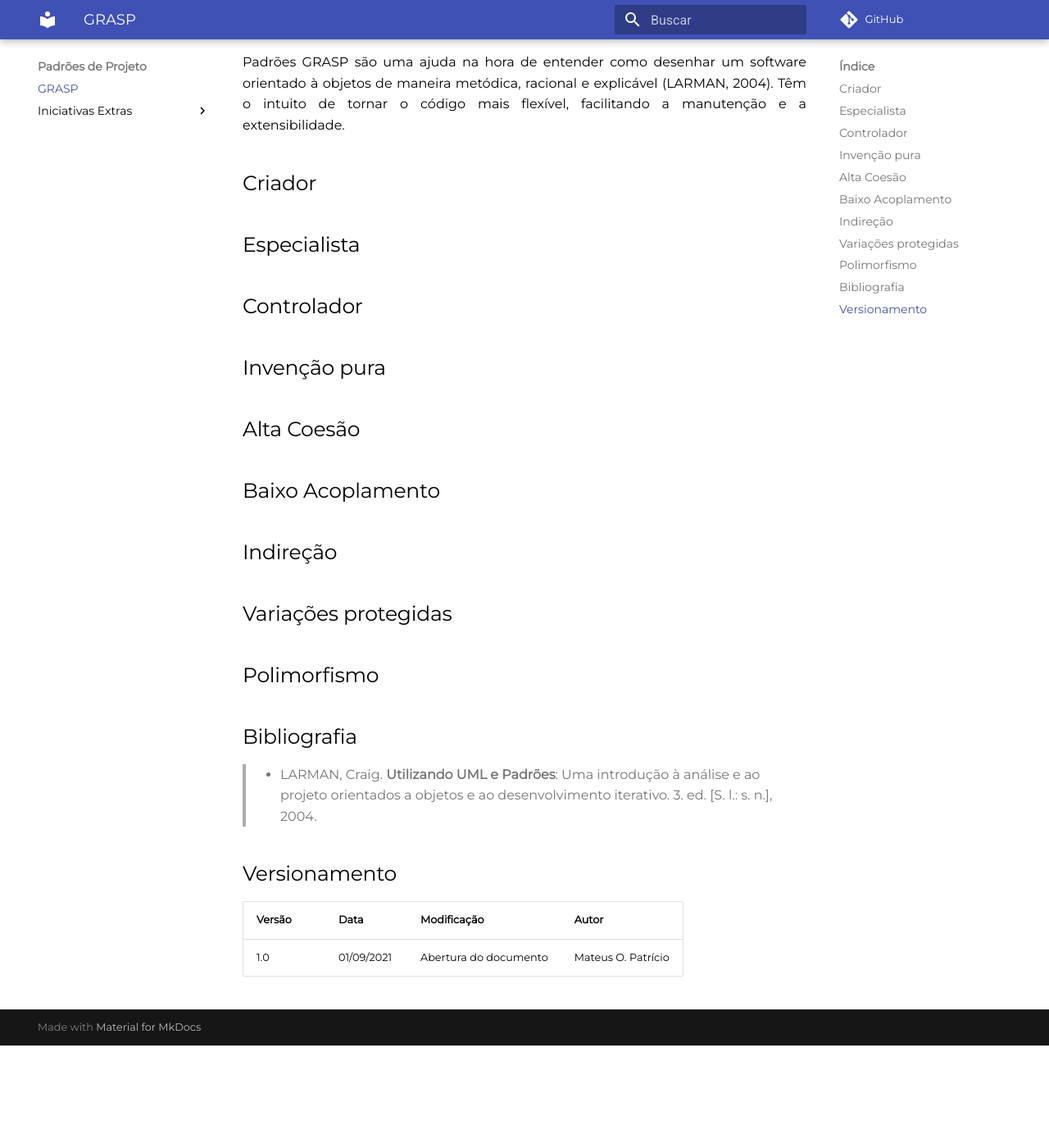
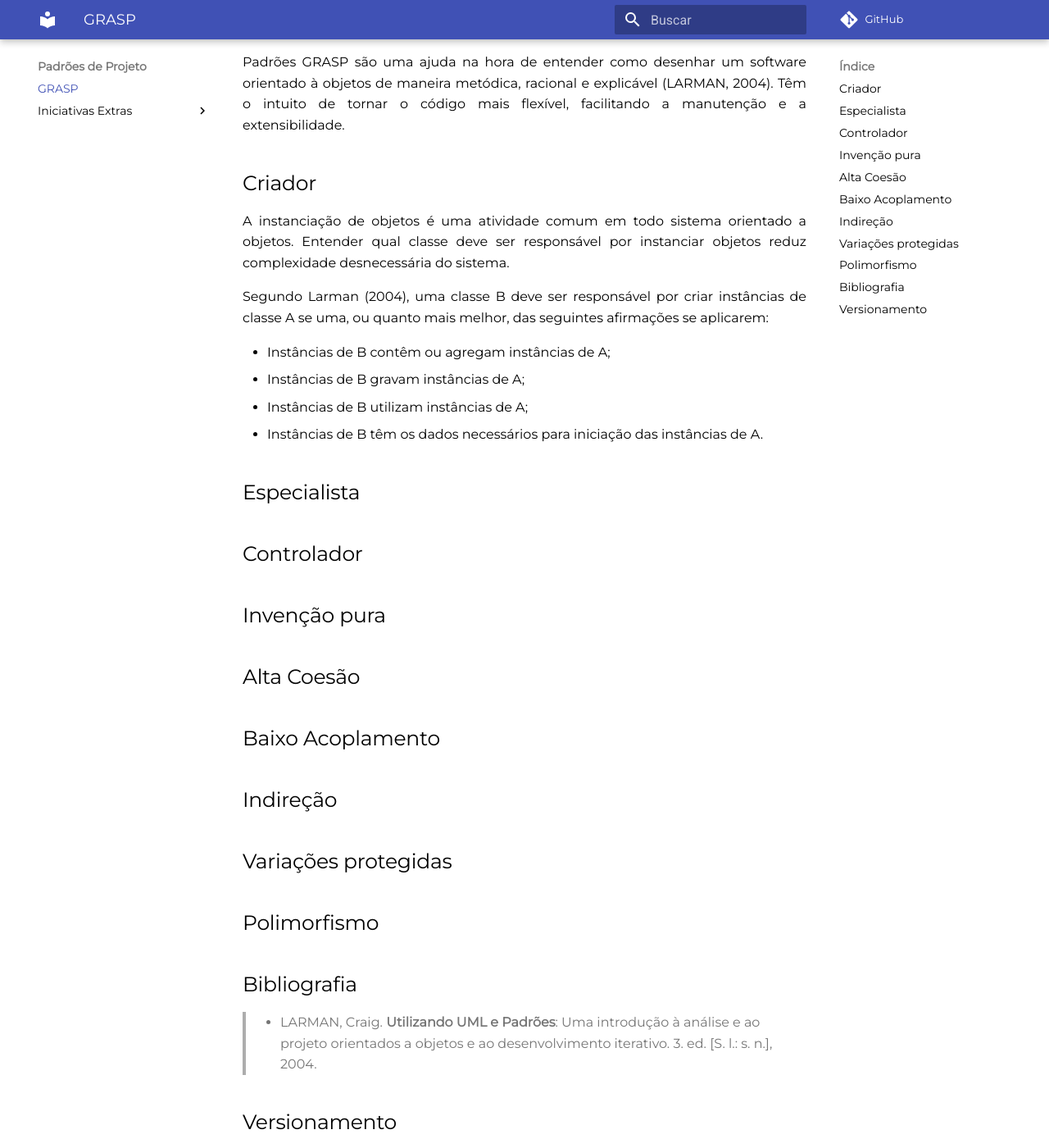
Before and after one commit to UnBArqDsw2021-1/2021.1_G6_Curumim, an MkDocs documentation site: the page built from docs/padroes-de-projeto/grasp.md, in a window 1280 px wide and 1400 px high, scrolled down 206 px. Shown: the whole window at 82% size. Built offline with MkDocs 1.6.1 and Material for MkDocs 9.7.7, drawn with Linux system fonts in a browser that asks for light colours; comment, search, counter and statistics services are not loaded; before the commit the page ends 1481 px from its top, so only the background shows below that; some of the changed text lies outside the part shown.

Commit message:
doc(#131): Adição de texto sobre criador

```diff
--- a/docs/padroes-de-projeto/grasp.md
+++ b/docs/padroes-de-projeto/grasp.md
@@ -4,6 +4,14 @@
 
 ## Criador
 
+A instanciação de objetos é uma atividade comum em todo sistema orientado a objetos. Entender qual classe deve ser responsável por instanciar objetos reduz complexidade desnecessária do sistema.
+
+Segundo Larman (2004), uma classe B deve ser responsável por criar instâncias de classe A se uma, ou quanto mais melhor, das seguintes afirmações se aplicarem:
+
+- Instâncias de B contêm ou agregam instâncias de A;
+- Instâncias de B gravam instâncias de A;
+- Instâncias de B utilizam instâncias de A;
+- Instâncias de B têm os dados necessários para iniciação das instâncias de A.
 
 ## Especialista
 
```
Also changed, not shown: other parts of docs/padroes-de-projeto/grasp.md (+1 -0 lines).
